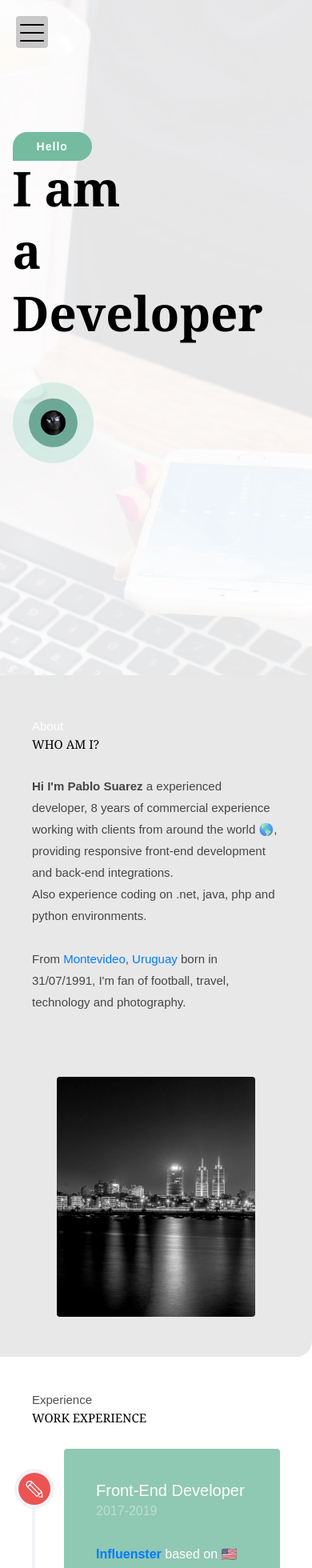
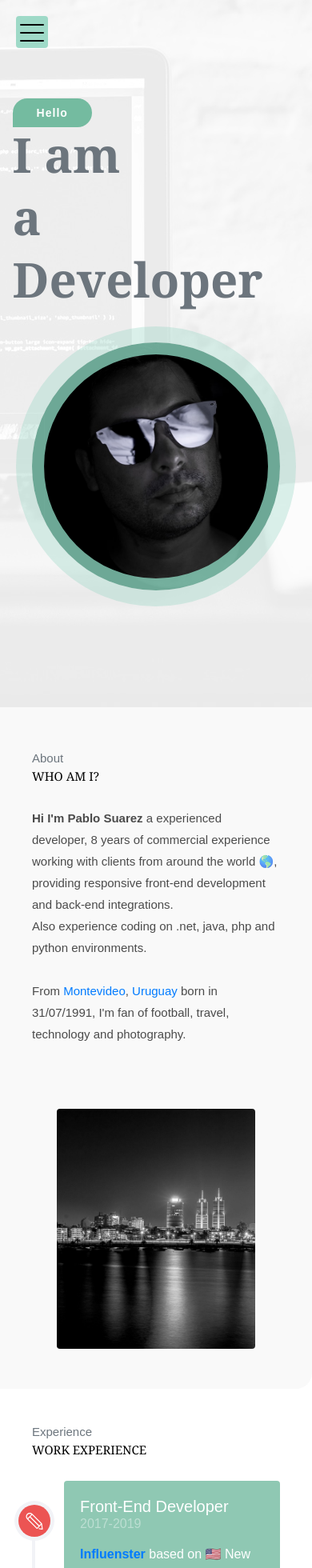
Before and after one commit to PabloSuarez/my-website.io, a React (Create React App) app: page / in a window 390 px wide. Shown: the top 1960 px of the page at 80% size. Built offline with nearby package versions, Linux system fonts and the light colour scheme.

Commit message:
update bg image and mobile styles

```diff
--- a/public/index.html
+++ b/public/index.html
@@ -12,16 +12,8 @@
 </head>
 
 <body>
-  <h1 style="
-      position: absolute;
-      font-size: 30px;
-      color: rgba(90, 90, 90, .1);
-      top: 50%;
-      width: 600px;
-      max-width: 100vw;
-      left: calc(50% - 300px);
-      z-index: -1;">
-      Suarez Pablo, full stack Developer
+  <h1 style="position: absolute; color: rgba(255, 255, 255, .1);z-index: -1;">
+      Suarez Pablo, Full stack Developer
   </h1>
 
   <div id="app"></div>
--- a/src/components/Experience.js
+++ b/src/components/Experience.js
@@ -156,7 +156,7 @@ class Experience extends Component {
   render() {
     return (
       <section className="Experience" id="Experience">
-          <span className="section__name">Experience</span>
+          <span className="section__name text-muted">Experience</span>
           <h2 className="section__title">WORK EXPERIENCE</h2>
 
           <div className="Experience__container">
--- a/src/components/HiContent.js
+++ b/src/components/HiContent.js
@@ -16,7 +16,7 @@ class HiContent extends Component {
               <div className="HiContent__text-hello">
                 <span className="HiContent__text-hello-text">Hello</span>
               </div>
-              <div className="HiContent__text-title">
+              <div className="HiContent__text-title text-muted">
                 I am <br/>
                 a Developer <br/>
               </div>
--- a/src/components/NavBar/NavBar.css
+++ b/src/components/NavBar/NavBar.css
@@ -17,7 +17,7 @@
 }
 
 .NavBar__open::after {
-  background: rgba(125, 125, 125, .4);
+  background: rgba(137, 210, 188, .4);
   content: '';
   display: block;
   position: absolute;
@@ -87,7 +87,7 @@
   ********************
 */
 .NavBar__cross {
-  background: rgba(125, 125, 125, .4);
+  background: rgba(137, 210, 188, .8);
   border-radius: 4px;
   cursor: pointer;
   padding: 5px;
@@ -104,7 +104,7 @@
 }
 
 .NavBar__cross-open {
-  background: rgba(125, 125, 125, .8);
+  background: rgba(137, 210, 188, .4);
 }
 
 .NavBar__cross-open .NavBar__cross-icons {
--- a/src/components/WhoAmI.js
+++ b/src/components/WhoAmI.js
@@ -7,7 +7,7 @@ const WhoAmI = (props) => {
   return (
     <section className="WhoAmI" id="WhoAmI">
         <div className="WhoAmI__about">
-            <span className="section__name text-white">About</span>
+            <span className="section__name text-muted">About</span>
             <h2 className="section__title">WHO AM I?</h2>
 
             <p>
--- a/src/components/styles/Experience.css
+++ b/src/components/styles/Experience.css
@@ -27,7 +27,7 @@
   border-radius: 4px;
   font-size: 16px;
   color: white;
-  padding: 40px;
+  padding: 20px;
   position: relative;
   margin-bottom: 80px;
 }
@@ -85,12 +85,12 @@
   font-size: 20px;
   font-family: quicksand, Arial, sans-serif;
   font-weight: 500;
-  margin-bottom: 30px;
+  margin-bottom: 15px;
 }
 
 .Experience__card-content-title-date {
+  display: block;
   font-size: 16px;
-  margin-right: 10px;
   opacity: .4;
 }
 
@@ -113,6 +113,19 @@
  *********************
 */
 @media only screen and (min-width: 600px) {
+  .Experience__card {
+    padding: 40px;
+  }
+
+  .Experience__card-content-title {
+    margin-bottom: 30px;
+  }
+
+  .Experience__card-content-title-date {
+    display: initial;
+    margin-right: 10px;
+  }
+
   .Experience__container {
     padding-right: 40px;
   }
--- a/src/components/styles/HiContent.css
+++ b/src/components/styles/HiContent.css
@@ -1,8 +1,9 @@
 .HiContent {
-  background-image: url('../../images/working-bg.jpg');
+  background-attachment: fixed;
+  background-image: url('../../images/computer-wall-min.jpg');
   background-position: center;
   background-repeat: no-repeat;
-  background-size: cover;
+  background-size: auto;
   color: #000;
   padding: 0 !important;
 }
@@ -11,10 +12,10 @@
   background-color: rgba(255, 255, 255, .9);
   display: flex;
   flex-wrap: wrap;
-  justify-content: space-between;
+  justify-content: center;
   height: 100%;
   min-height: 100vh;
-  padding: 20vh 4vw;
+  padding: 15vh 4vw;
   width: 100%;
 }
 
@@ -43,9 +44,8 @@
 .HiContent__image {
   border: solid 20px rgba(137, 210, 188, .3);
   border-radius: 50%;
-  height: 26vw;
-  margin-top: -8vh;
-  width: 26vw;
+  height: 350px;
+  width: 350px;
 }
 
 .HiContent__image .ProfileImage {
@@ -68,7 +68,12 @@
   ******************************
 */
 @media only screen and (min-width: 600px) {
-  .HiContent__text {
+  .HiContent-bg {
+    justify-content: space-between;
+    padding: 25vh 4vw;
+  }
 
+  .HiContent__image {
+    margin-top: -8vh;
   }
 }
--- a/src/components/styles/WhoAmI.css
+++ b/src/components/styles/WhoAmI.css
@@ -1,5 +1,5 @@
 .WhoAmI {
-  background-color: rgba(222, 222, 222, .7);
+  background-color: rgba(222, 222, 222, .2);
   border-bottom-right-radius: 20px;
   min-height: 100vh;
   padding: 50px 40px;
```
Also changed, not shown: src/components/styles/General.css (+8 -0 lines), src/images/computer-wall-min.jpg (added).
